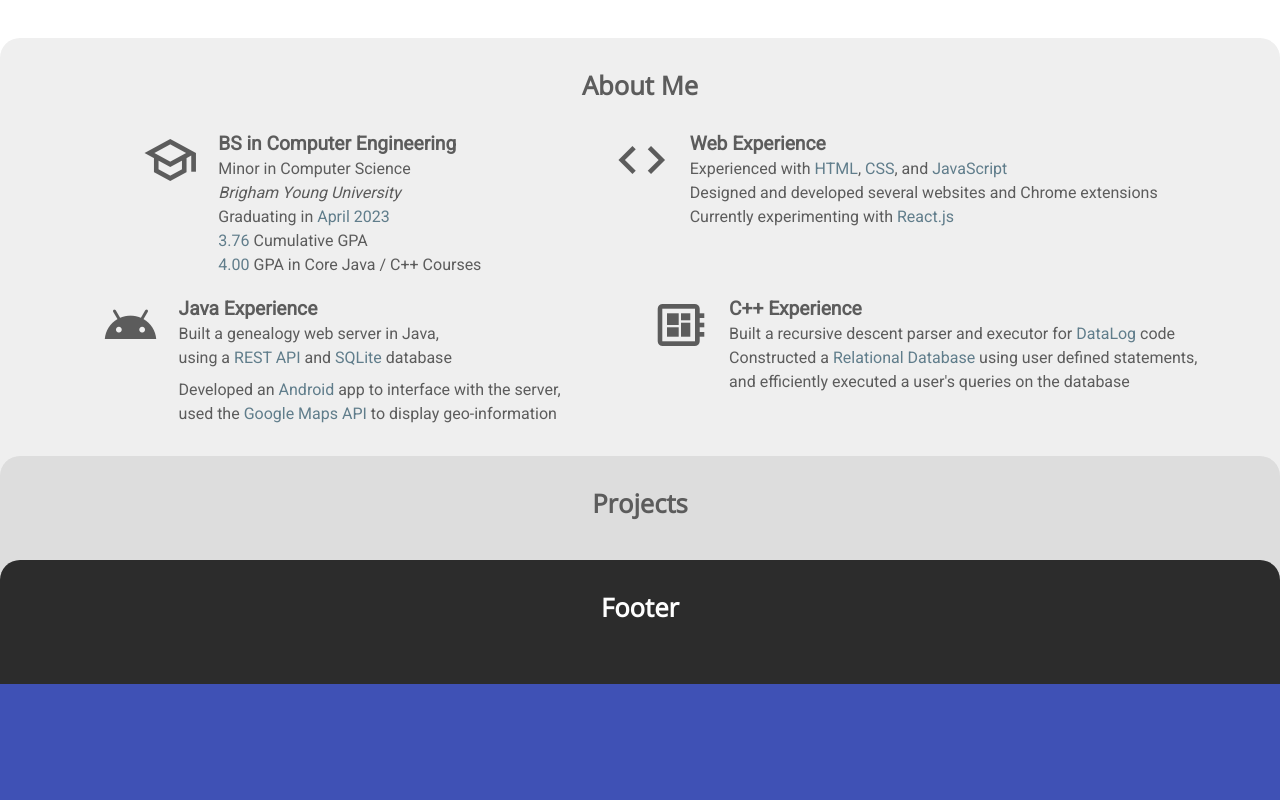
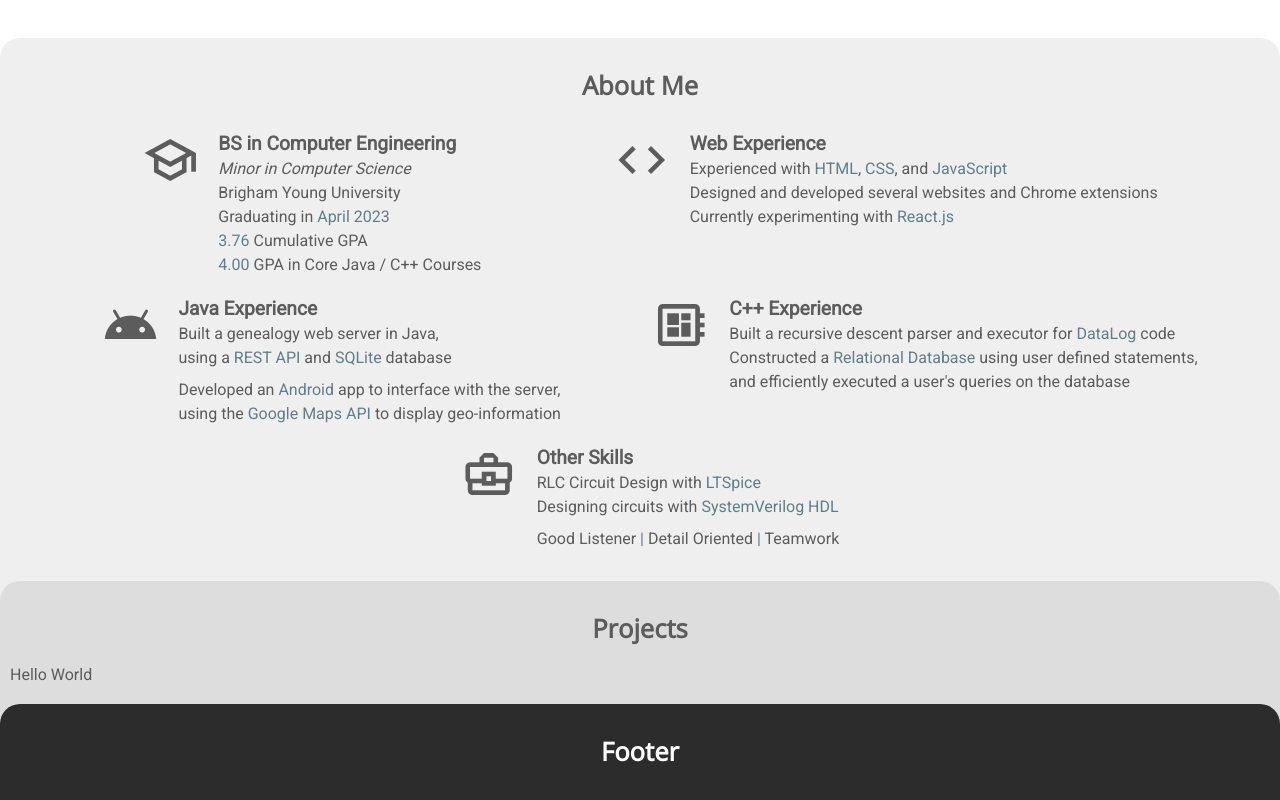
Before and after one commit to nmcmurdie/Portfolio, a React (Create React App) app: page / in a window 1280 px wide. Shown: the part 799-1599 px from the top of the page. Before the commit the page ends 1483 px from the top, so only its background shows below. Built offline with nearby package versions, Linux system fonts and the light colour scheme.

Commit message:
Finish skills section

```diff
--- a/src/App.js
+++ b/src/App.js
@@ -3,6 +3,7 @@ import Section from './layouts/Section'
 import TitleSection from './layouts/sections/TitleSection'
 import AboutSection from './layouts/sections/AboutSection'
 import './App.css';
+import ProjectsSection from './layouts/sections/ProjectsSection';
 
 
 function App() {
@@ -11,7 +12,7 @@ function App() {
       <Header />
       <TitleSection />
       <AboutSection />
-      <Section type="projects" title="Projects"></Section>
+      <ProjectsSection />
       <Section type="footer" title="Footer"></Section>
     </>
   );
--- a/src/layouts/sections/AboutSection.js
+++ b/src/layouts/sections/AboutSection.js
@@ -9,9 +9,9 @@ function AboutSection() {
                 <Skill icon="school">
                     <span className="skill-title">BS in Computer Engineering</span>
                     <br />
-                    Minor in Computer Science
+                    <i>Minor in Computer Science</i>
                     <br />
-                    <i>Brigham Young University</i>
+                    Brigham Young University
                     <br />
                     Graduating in <span className="highlight">April 2023</span>
                     <br />
@@ -34,7 +34,7 @@ function AboutSection() {
                     Built a genealogy web server in Java, <br />
                     using a <span className="highlight">REST API</span> and <span className="highlight">SQLite</span> database <span className="skill-spacer" />
                     Developed an <span className="highlight">Android</span> app to interface with the server, <br />
-                    used the <span className="highlight">Google Maps API</span> to display geo-information
+                    using the <span className="highlight">Google Maps API</span> to display geo-information
                 </Skill>
                 <Skill icon="developer_board">
                     <span className="skill-title">C++ Experience</span>
@@ -45,6 +45,14 @@ function AboutSection() {
                     <br />
                     and efficiently executed a user's queries on the database
                 </Skill>
+                <Skill icon="business_center">
+                    <span className="skill-title">Other Skills</span>
+                    <br />
+                    RLC Circuit Design with <span className="highlight">LTSpice</span>
+                    <br />
+                    Designing circuits with <span className="highlight">SystemVerilog HDL</span><span className="skill-spacer" />
+                    Good Listener <span className="highlight">|</span> Detail Oriented <span className="highlight">|</span> Teamwork
+                </Skill>
             </div>
         </Section>
     )
--- /dev/null
+++ b/src/layouts/sections/ProjectsSection.js
@@ -0,0 +1,12 @@
+import React from 'react'
+import Section from '../Section'
+
+function ProjectsSection() {
+    return (
+        <Section type="projects" title="Projects">
+            Hello World
+        </Section>
+    )
+}
+
+export default ProjectsSection
```
